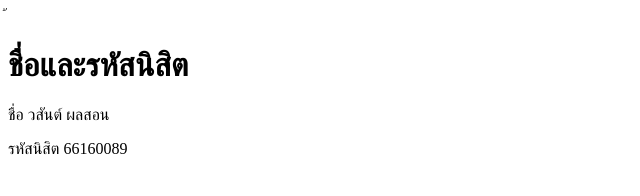
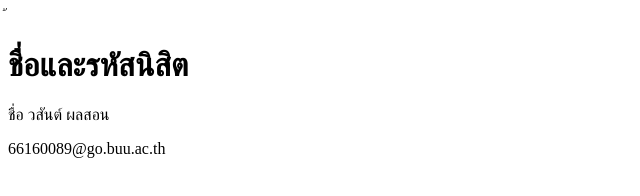
Before and after one commit to nabhon/yodworkteam6, a plain HTML site: page 66160089.html in a window 1280 px wide. Shown: the full height of the page, 0-640 px from the left. Drawn offline with Linux system fonts and the light colour scheme.

Commit message:
เปลี่ยนชื่อรูป แก้อีเมล

```diff
--- a/66160089.html
+++ b/66160089.html
@@ -8,6 +8,6 @@
 ้<h1>ชื่อและรหัสนิสิต</h1>
 <body>
     <p>ชื่อ วสันต์ ผลสอน</p>
-    <p>รหัสนิสิต 66160089</p>
+    <p>66160089@go.buu.ac.th</p>
 </body>
 </html>
```
Also changed, not shown: 66160089.jpg (renamed from Kong11111.jpg).
